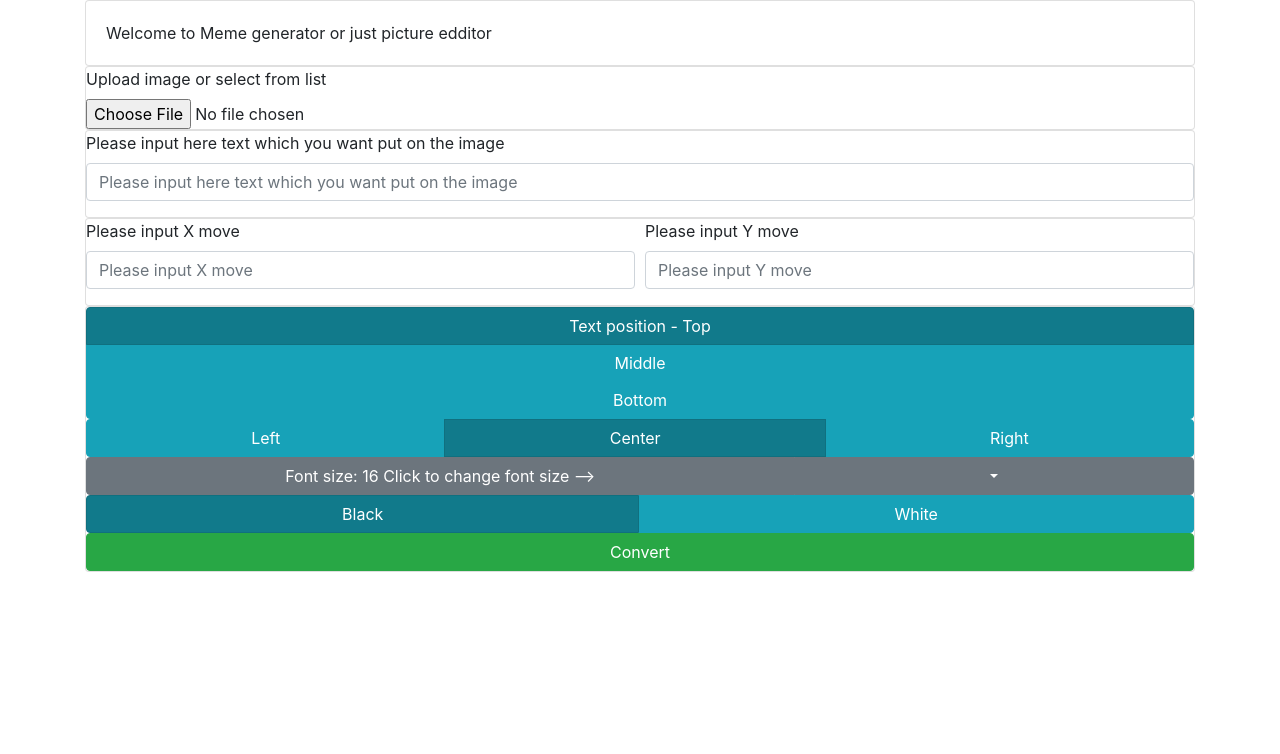
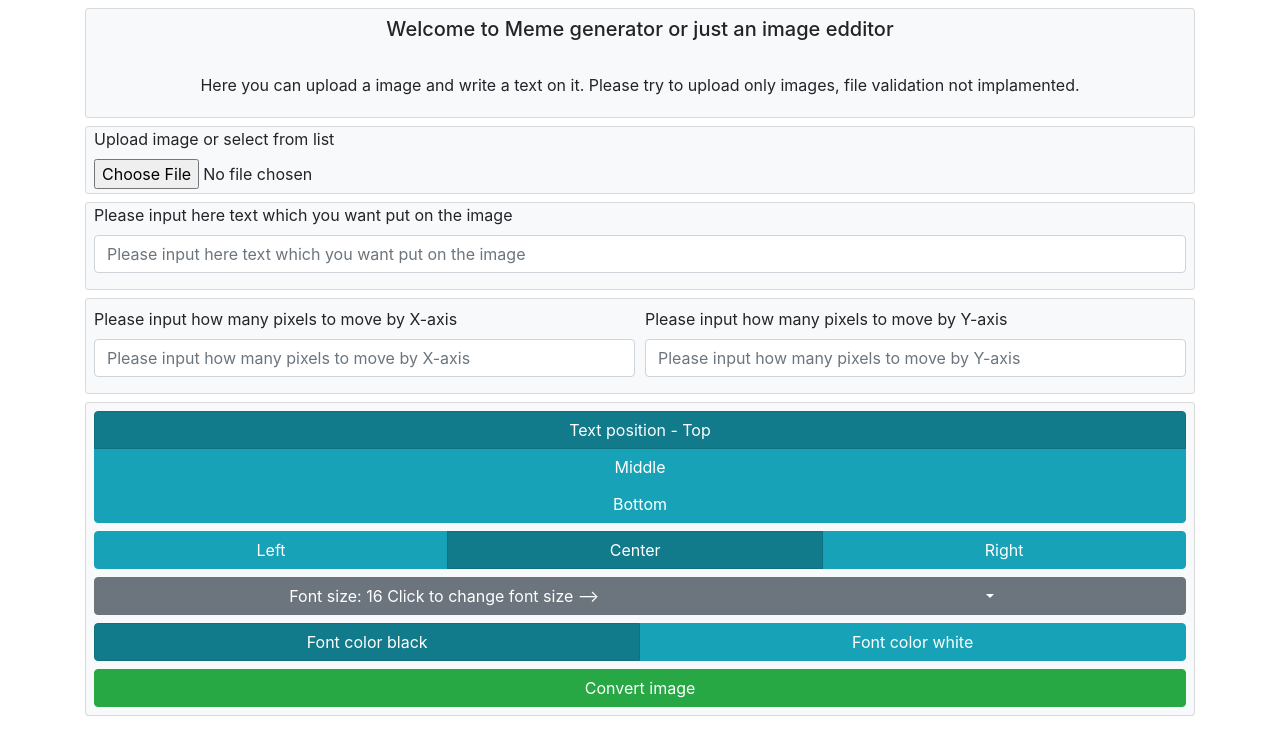
Before and after one commit to shefass/meme-generator, a React (Create React App) app in the folder front/: page / in a window 1280 px wide. Shown: the top 754 px of the page. Built offline with nearby package versions, Linux system fonts and the light colour scheme.

Commit message:
basic design

```diff
--- a/front/package.json
+++ b/front/package.json
@@ -2,6 +2,7 @@
   "name": "meme-generator",
   "version": "1.0.0",
   "description": "",
+  "homepage": "http://meme.vaickelionis.com",
   "main": "index.js",
   "private": false,
   "dependencies": {
--- a/front/src/CONFIQ.js
+++ b/front/src/CONFIQ.js
@@ -1,4 +1,5 @@
 
-//const SERVER_ADDRESS = "http://blockplay.io:4000/";
+export const SERVER_ADDRESS = "http://blockplay.io:4000/";
+export const SERVER_ADDRESS_IMAGES = "http://blockplay.io/public/";
 export const FRONT_SERVER_ADDRESS = "http://localhost:3000/";
-export const SERVER_ADDRESS = "http://localhost:4000/";
+//export const SERVER_ADDRESS = "http://localhost:4000/";
--- a/front/src/components/logic.jsx
+++ b/front/src/components/logic.jsx
@@ -2,6 +2,8 @@ import React, { Component } from "react";
 import axios from "axios";
 
 import Visual from "./visual/index";
+import {SERVER_ADDRESS, FRONT_SERVER_ADDRESS, SERVER_ADDRESS_IMAGES} from "../CONFIQ";
+
 
 class Logic extends Component {
   constructor(props){
@@ -101,19 +103,20 @@ class Logic extends Component {
     );
     console.log(this.state.text);
     axios
-      .post("http://localhost:4000/api/upload/", data, {
-        onUploadProgress: ProgressEvent => {
+      .post(SERVER_ADDRESS + "api/upload/", data, {
+       /* onUploadProgress: ProgressEvent => {
           this.setState({
             loaded: (ProgressEvent.loaded / ProgressEvent.total) * 100
           });
-        }
+        }*/
       })
       .then(res => {
         // timeout for local development, pc tooks some time to save img
+        //and Cross-Origin Read Blocking (CORB)
         this.timer = setTimeout(()=> {
-        this.setState({ convertedPicture: "./images/" + res.data.picture });
+        this.setState({ convertedPicture: SERVER_ADDRESS_IMAGES + res.data.picture }); //use SERVER_ADDRESS_IMAGES or FRONT_SERVER_ADDRESS
         return console.log(res.data);
-      }, 200)
+      }, 1000)
       });
     /* axios({
         method: 'post',
--- a/front/src/components/visual/fontsPositionAndConvert.jsx
+++ b/front/src/components/visual/fontsPositionAndConvert.jsx
@@ -17,8 +17,8 @@ const FontsPositionAndConvert = ({
   hendleConvertion
 }) => {
   return (
-    <Card>
-      <ButtonGroup aria-label="Vertical Aligment" vertical>
+    <Card className="mb-2" bg="light">
+      <ButtonGroup aria-label="Vertical Aligment" vertical className="m-2">
         <Button
           variant="info"
           active={"top" === vertical_align}
@@ -44,7 +44,7 @@ const FontsPositionAndConvert = ({
           Bottom
         </Button>
       </ButtonGroup>
-      <ButtonGroup aria-label="Horizontal Aligment">
+      <ButtonGroup aria-label="Horizontal Aligment" className="mr-2 ml-2 mb-2">
         <Button
           variant="info"
           active={"left" === horizontal_align}
@@ -70,7 +70,7 @@ const FontsPositionAndConvert = ({
           Right
         </Button>
       </ButtonGroup>
-      <Dropdown as={ButtonGroup}>
+      <Dropdown as={ButtonGroup} className="mr-2 ml-2 mb-2">
         <Button variant="secondary">Font size: {fontSize} Click to change font size --></Button>
 
         <Dropdown.Toggle split variant="secondary" id="dropdown-split-basic" />
@@ -105,14 +105,14 @@ const FontsPositionAndConvert = ({
           </Dropdown.Item>
         </Dropdown.Menu>
       </Dropdown>
-      <ButtonGroup aria-label="Horizontal Aligment">
+      <ButtonGroup aria-label="Horizontal Aligment" className="mr-2 ml-2 mb-2">
         <Button
           variant="info"
           active={"black" === fontColor}
           value="black"
           onClick={value => hendleColor(value)}
         >
-          Black
+          Font color black
         </Button>
         <Button
           variant="info"
@@ -120,11 +120,11 @@ const FontsPositionAndConvert = ({
           value="white"
           onClick={value => hendleColor(value)}
         >
-          White
+         Font color white
         </Button>
       </ButtonGroup>
-      <Button variant="success" onClick={hendleConvertion}>
-        Convert
+      <Button variant="success" onClick={hendleConvertion} className="mr-2 ml-2 mb-2">
+        Convert image
       </Button>
     </Card>
   );
--- a/front/src/components/visual/inputText.jsx
+++ b/front/src/components/visual/inputText.jsx
@@ -5,7 +5,7 @@ import Form from "react-bootstrap/Form";
 
 const InputText = ({ text, hendleTextInput }) => {
   return (
-    <Card>
+    <Card className="mb-2 pl-2 pr-2" bg="light">
       <Form.Group controlId="formGroupEmail">
         <Form.Label>Please input here text which you want put on the image</Form.Label>
         <Form.Control
--- a/front/src/components/visual/picture.jsx
+++ b/front/src/components/visual/picture.jsx
@@ -1,5 +1,5 @@
 import React from "react";
-import { Progress } from "reactstrap";
+//import { Progress } from "reactstrap";
 import Card from "react-bootstrap/Card";
 
 
@@ -7,14 +7,13 @@ const Picture = ({ picture, convertedPicture, loaded }) => {
   if (convertedPicture) {
     return (
       <Card>
-        <Progress max="100" color="success" value={loaded}>
+       {/*<Progress max="100" color="success" value={loaded}>
           {Math.round(loaded, 2)}%
         </Progress>
-
-        <Card.Body>
+        */}
+        <Card.Body className="text-center">
           <Card.Text>
-            Here you can see your uploaded or selected image, now write cool
-            text and position it.
+            Here you can see your converted image, now you can save it or change configuration again.
           </Card.Text>
         </Card.Body>
 
@@ -25,10 +24,10 @@ const Picture = ({ picture, convertedPicture, loaded }) => {
   } else if (picture) {
     return (
       <Card>
-        <Card.Body>
+        <Card.Body className="text-center">
           <Card.Text>
             Here you can see your uploaded or selected image, now write cool
-            text and position it.
+            text and position it. After you will push the convert button, here you will see a converted image.
           </Card.Text>
         </Card.Body>
         <Card.Img variant="bottom" src={picture} />
@@ -40,5 +39,3 @@ const Picture = ({ picture, convertedPicture, loaded }) => {
 };
 
 export default Picture;
-
-// <Spinner animation="border" variant="primary" />
--- a/front/src/components/visual/textCordinates.jsx
+++ b/front/src/components/visual/textCordinates.jsx
@@ -6,13 +6,13 @@ import Col from "react-bootstrap/Col";
 
 const TextCordinates = ({xTextMove, hendleXmove, yTextMove, hendleYmove}) => {
   return (
-    <Card>
+    <Card className="mb-2 pl-2 pr-2 pt-2" bg="light">
       <Form>
         <Form.Row>
           <Form.Group as={Col}>
-            <Form.Label>Please input X move</Form.Label>
+            <Form.Label>Please input how many pixels to move by X-axis</Form.Label>
             <Form.Control
-              placeholder="Please input X move"
+              placeholder="Please input how many pixels to move by X-axis"
               aria-label="X move"
               value={xTextMove}
               onChange={value => hendleXmove(value)}
@@ -20,9 +20,9 @@ const TextCordinates = ({xTextMove, hendleXmove, yTextMove, hendleYmove}) => {
           </Form.Group>
 
           <Form.Group as={Col}>
-            <Form.Label>Please input Y move</Form.Label>
+            <Form.Label>Please input how many pixels to move by Y-axis</Form.Label>
             <Form.Control
-              placeholder="Please input Y move"
+              placeholder="Please input how many pixels to move by Y-axis"
               aria-label="Y move"
               value={yTextMove}
               onChange={value => hendleYmove(value)}
--- a/front/src/components/visual/uploadImage.jsx
+++ b/front/src/components/visual/uploadImage.jsx
@@ -5,9 +5,10 @@ import Form from "react-bootstrap/Form";
 
 const uploadImage = ({ hendlePictureInput }) => {
   return (
-    <Card>
+    <Card className="mb-2 pl-2" bg="light">
       <Form.Label>Upload image or select from list</Form.Label>
       <Form.Control
+        className="mb-1"
         type="file"
         name="image"
         onChange={value => hendlePictureInput(value)}
--- a/front/src/components/visual/welcome.jsx
+++ b/front/src/components/visual/welcome.jsx
@@ -3,8 +3,9 @@ import Card from "react-bootstrap/Card";
 
 const Welcome = () => {
   return (
-    <Card>
-      <Card.Body>Welcome to Meme generator or just picture edditor</Card.Body>
+    <Card  className="mb-2 mt-2 text-center" bg="light">
+      <Card.Title className="mt-2">Welcome to Meme generator or just an image edditor</Card.Title>
+      <Card.Body>Here you can upload a image and write a text on it. Please try to upload only images, file validation not implamented.</Card.Body>
     </Card>
   );
 };
```
Also changed, not shown: 1 other file (tests, documents, lock files or other folders).
